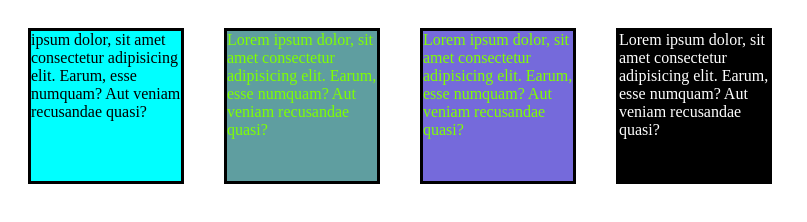
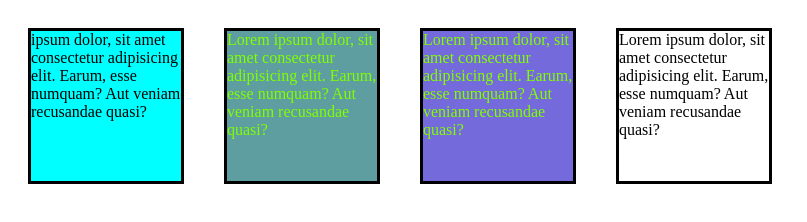
Before and after one commit to Shaikhkhwaja/firstapp, a plain HTML site: page Index.html in a window 1280 px wide. Shown: the whole page, without its empty margins (0-807 px from the left). Drawn offline with Linux system fonts and the light colour scheme.

Commit message:
new commit

```diff
--- a/style.css
+++ b/style.css
@@ -21,6 +21,6 @@ div#third{
 }
 
 div#fourth{
-    background-color:black;
-    color: white;
+    background-color:rgb(255, 255, 255);
+    color: rgb(0, 0, 0);
 }
```
